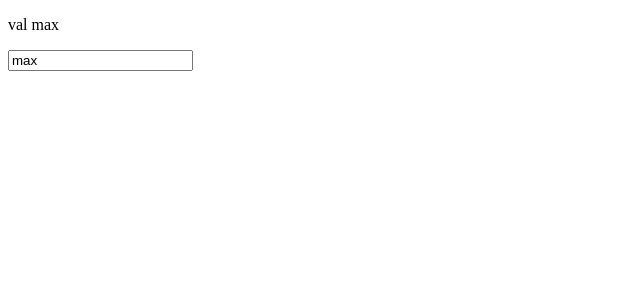
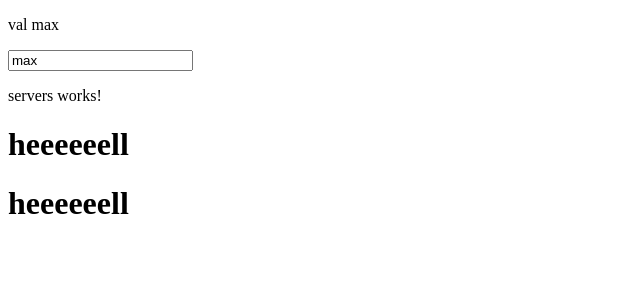
Before and after one commit to pavstar619/angular-udemy, an Angular app in the folder my-app/: page / in a window 1280 px wide. Shown: the top 300 px of the page, without its empty margins (0-640 px from the left). Built offline with nearby package versions, Linux system fonts and the light colour scheme.

Commit message:
add servers compon

```diff
--- a/my-app/src/app/app.component.html
+++ b/my-app/src/app/app.component.html
@@ -1,2 +1,3 @@
-<p>val {{name}}</p>
-<input type="text" [(ngModel)]="name">
+<p>val {{ name }}</p>
+<input type="text" [(ngModel)]="name" />
+<app-servers></app-servers>
--- a/my-app/src/app/app.module.ts
+++ b/my-app/src/app/app.module.ts
@@ -5,12 +5,14 @@
 import { AppComponent } from './app.component';
 import { FormsModule } from '@angular/forms';
 import { ServerComponent } from './server/server.component';
+import { ServersComponent } from './servers/servers.component';
 
 
 @NgModule({
   declarations: [
     AppComponent,
-    ServerComponent
+    ServerComponent,
+    ServersComponent
   ],
   imports: [
     BrowserModule,
--- /dev/null
+++ b/my-app/src/app/servers/servers.component.html
@@ -0,0 +1,3 @@
+<p>servers works!</p>
+<app-server></app-server>
+<app-server></app-server>
```
Also changed, not shown: my-app/src/app/servers/servers.component.ts (added, +10 -0 lines), my-app/src/app/servers/servers.component.css (added), 1 other file (tests, documents, lock files or other folders).
